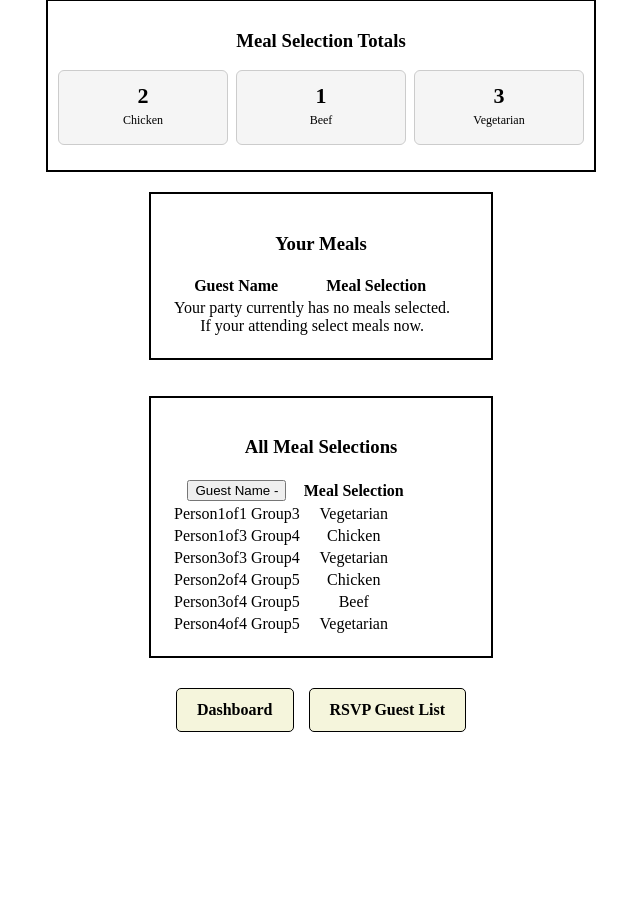
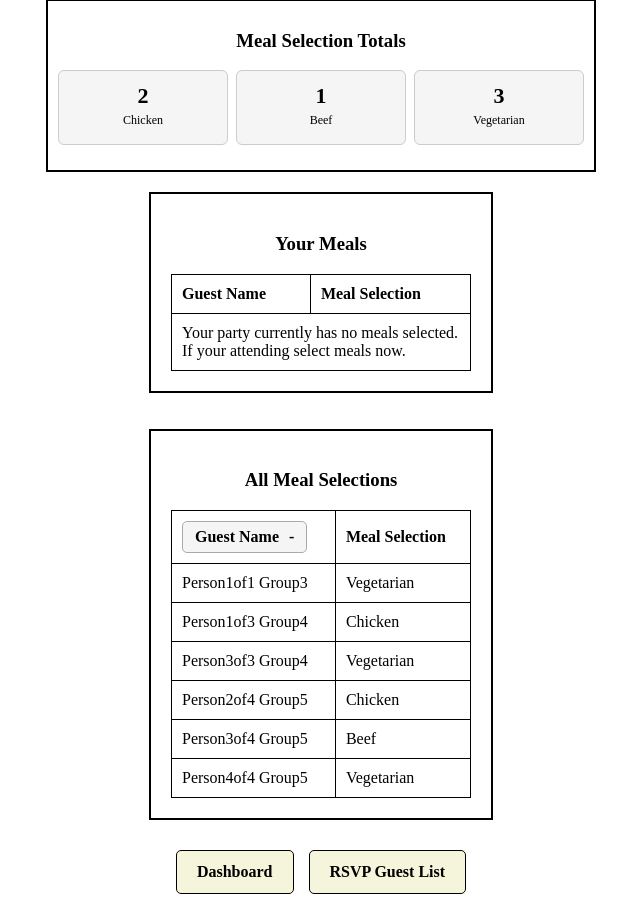
Before and after one commit to acurtis-cs/Wedding-RSVP-System, a Flask app: page /meal_list/1 in a window 1280 px wide. Shown: the part 254-1178 px from the top of the page, without its empty margins (319-959 px from the left). Before the commit the page ends 986 px from the top, so only its background shows below. Run offline with Flask 3, Linux system fonts and the light colour scheme; data comes from the database, SQL or seed files in the repository.

Commit message:
[S2: 26,28] Styling for button and fix display prior issue

```diff
--- a/static/css/styles.css
+++ b/static/css/styles.css
@@ -45,18 +45,47 @@ h2, h3{
 
 
 
+/* ---------Sort button styling ---------- */
+
+
+/* Guest Name Sorting Button (S2-26 and S2-28) */
+.sort-by-name {
+    background-color: whitesmoke;
+    border: 1px solid #aaa;
+    border-radius: 5px;
+    padding: 6px 12px;
+    font: inherit;
+    color: inherit;
+    cursor: pointer;
+    transition: background-color 0.2s;
+}
+
+/* Hover effect */
+.sort-by-name:hover {
+    background-color: darkgrey;
+}
+
+/* Click effect */
+.sort-by-name:active {
+    background-color: grey;
+}
+
+/* Sorting symbol */
+.sort-by-name span {
+    margin-left: 6px;
+    font-weight: bold;
+}
 
 
 
-
-/************************RSVR_LIST.HTML PAGE ONLY**************************/
-.guest-table {
+/************************RSVP_LIST.HTML PAGE ONLY**************************/
+.guestTable {
     width: 100%;
     border-collapse: collapse;
 }
 
-.guest-table th,
-.guest-table td {
+.guestTable th,
+.guestTable td {
     border: 1px solid black;
     padding: 10px;
     text-align: left;
```
